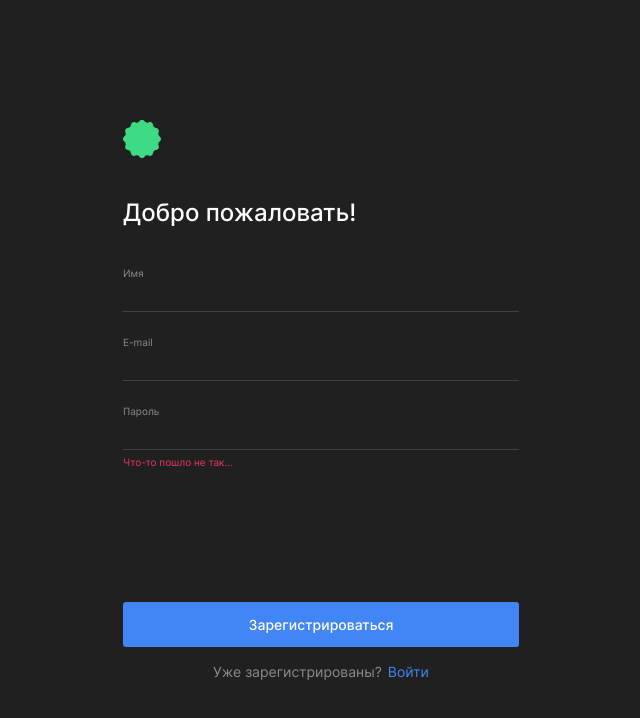
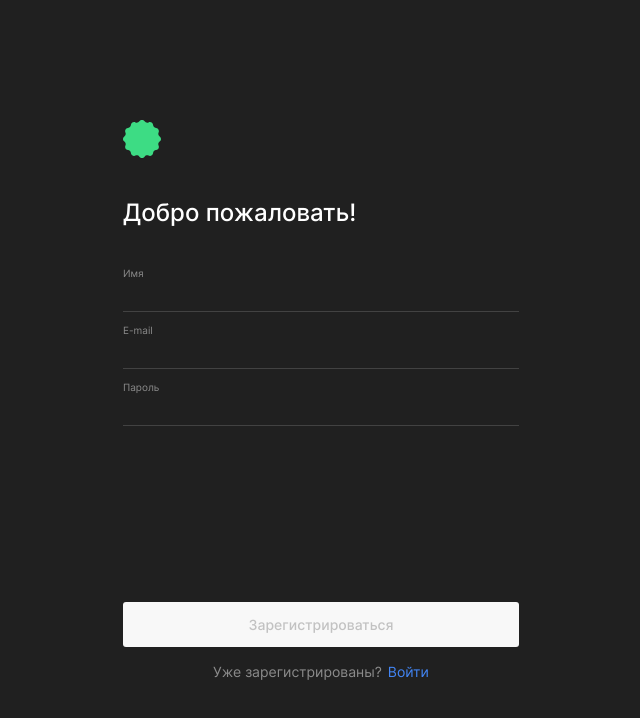
Before and after one commit to SmokenSpanish/movies-explorer-frontend, a React (Create React App) app: page /signup in a window 1280 px wide. Shown: the top 718 px of the page, without its empty margins (319-959 px from the left). Built offline with nearby package versions, Linux system fonts and the light colour scheme.

Commit message:
feat: implement a registration mechanism with form validation

```diff
--- a/src/components/App/App.css
+++ b/src/components/App/App.css
@@ -16,3 +16,20 @@
 .page__header-container {
   background-color: #073042;
 }
+
+.page__preloader {
+  position: fixed;
+  top: 0;
+  left: 0;
+  bottom: 0;
+  right: 0;
+  z-index: 10;
+  display: none;
+  align-items: center;
+  justify-content: center;
+  background-color: rgba(0, 0, 0, 0.7);
+}
+
+.page__preloader_enabled {
+  display: flex;
+}
--- a/src/components/App/App.js
+++ b/src/components/App/App.js
@@ -2,7 +2,6 @@ import React from 'react';
 import './App.css';
 import Header from "../Header/Header";
 import { Route, Switch } from "react-router-dom";
-// import Menu from "../Menu/Menu";
 import Footer from "../Footer/Footer";
 import Main from "../Main/Main";
 import Register from "../Register/Register";
@@ -11,9 +10,42 @@ import PageNotFound from "../PageNotFound/PageNotFound";
 import Movies from "../Movies/Movies";
 import SavedMovies from "../SavedMovies/SavedMovies";
 import Profile from "../Profile/Profile";
+import { CurrentUserContext } from "../../contexts/CurrentUserContext";
+import * as MainApi from "../../utils/MainApi"
+import Preloader from "../Preloader/Preloader";
 
 function App() {
-  const [isMenuOpen, setIsMenuOpen] = React.useState(false);
+  const [ isMenuOpen, setIsMenuOpen ] = React.useState(false);
+  const [ currentUser, setCurrentUser ] = React.useState({});
+  const [ isLoggedIn, setIsLoggedIn ] = React.useState(false);
+  const [ isLoading, setIsLoading ] = React.useState(false);
+  const [ errorMessage, setErrorMessage ] = React.useState('');
+
+  function handleRegister({ email, password, name }) {
+    setIsLoading(true);
+    MainApi.register({ email, password, name })
+      .then((res) => {
+        console.log(res);
+      })
+      .catch((err) => {
+        setErrorMessage(err.message);
+      })
+      .finally(() => {
+        setIsLoading(false);
+      })
+  }
+
+  function handleLogin({ email, password }) {
+    MainApi.login({ email, password })
+      .then((res) => {
+        console.log(res);
+        setIsLoggedIn(true);
+        console.log(isLoggedIn);
+      })
+      .catch((err) => {
+        console.log(err);
+      })
+  }
 
   function handleMenuButtonClick() {
     setIsMenuOpen(true);
@@ -45,6 +77,7 @@ function App() {
   });
 
   return (
+    <CurrentUserContext.Provider value={currentUser}>
     <div className="page">
       <Switch>
         <Route exact path="/">
@@ -76,7 +109,11 @@ function App() {
           />
         </Route>
         <Route path="/signup">
-          <Register/>
+          <Register
+          isLoading={isLoading}
+          onRegister={handleRegister}
+          errorMessage={errorMessage}
+          />
         </Route>
         <Route path="/signin">
           <Login/>
@@ -85,8 +122,11 @@ function App() {
           <PageNotFound/>
         </Route>
       </Switch>
-
+      <div className={`page__preloader ${isLoading && 'page__preloader_enabled'}`}>
+          {/* <Preloader/> */}
+        </div>
     </div>
+    </CurrentUserContext.Provider>
   );
 }
 
--- a/src/components/Register/Register.css
+++ b/src/components/Register/Register.css
@@ -114,6 +114,19 @@
     opacity: 1;
   }
 
+  .register__message {
+    font-size: 11px;
+    font-weight: 400;
+    line-height: 13px;
+    margin: 0 auto 20px;
+    visibility: hidden;
+  }
+
+  .register__message_type_error {
+    visibility: visible;
+    color: #ee3465;
+  }
+
   .register__button {
     display: flex;
     justify-content: center;
@@ -133,6 +146,16 @@
 
   .register__button:hover {
     opacity: 0.8;
+  }
+
+  .register__button_disabled {
+    color: #c2c2c2;
+    background-color: #f8f8f8;
+    cursor: not-allowed;
+  }
+
+  .register__button_disabled:hover {
+    opacity: 1;
   }
 
   .register__question {
--- a/src/components/Register/Register.js
+++ b/src/components/Register/Register.js
@@ -2,36 +2,87 @@ import React from 'react';
 import { Link } from "react-router-dom";
 import './Register.css';
 import logo from '../../images/logo.svg';
+import { useFormWithValidation } from '../../utils/ReactValidation';
 
+export default function Register({ onRegister, isLoading, errorMessage }) {
+  const formWithValidation = useFormWithValidation();
+  const { name, email, password } = formWithValidation.values;
+  const { values, handleChange, errors, isValid, resetForm } = formWithValidation;
 
-export default function Register() {
+  React.useEffect(() => {
+    resetForm();
+  }, [resetForm]);
+
+  function handleSubmit(evt) {
+    evt.preventDefault();
+    onRegister({ name, email, password });
+
+  }
+
   return (
     <div className="register">
       <div className="register__container">
-        <Link className="register__logo-link" exact to="/">
-          <img className="register__logo" src={logo} alt=""/>
+        <Link className="register__logo-link" to="/">
+          <img className="register__logo" src={logo} alt="Лого"/>
         </Link>
         <h1 className="register__title">Добро пожаловать!</h1>
-        <form className="register__form" action="">
+        <form
+          className="register__form"
+          onSubmit={handleSubmit}
+          noValidate
+        >
           <div className="register__input-container">
             <label className="register__label">
               <span className="register__input-title">Имя</span>
-              <input className="register__input" type="text" required/>
-              <span className="register__input-error">Что-то пошло не так...</span>
+              <input
+                className={`register__input ${errors.name && 'register__input_type_error'}`}
+                type="text"
+                name="name"
+                minLength="2"
+                maxLength="30"
+                value={values.name}
+                onChange={handleChange}
+                disabled={isLoading}
+                required
+              />
+              <span className={`register__input-error ${errors.name && 'register__input-error_visible'}`}>{errors.name}</span>
             </label>
             <label className="register__label">
               <span className="register__input-title">E-mail</span>
-              <input className="register__input" type="email" required/>
-              <span className="register__input-error">Что-то пошло не так...</span>
+              <input
+                className={`register__input ${errors.email && 'register__input_type_error'}`}
+                type="email"
+                name="email"
+                value={values.email}
+                onChange={handleChange}
+                disabled={isLoading}
+                required
+              />
+              <span className={`register__input-error ${errors.email && 'register__input-error_visible'}`}>{errors.email}</span>
             </label>
             <label className="register__label">
               <span className="register__input-title">Пароль</span>
-              <input className="register__input register__input_type_error" type="password" required/>
-              <span className="register__input-error register__input-error_visible">Что-то пошло не так...</span>
+              <input
+                className={`register__input ${errors.password && 'register__input_type_error'}`}
+                type="password"
+                name="password"
+                minLength="8"
+                value={values.password}
+                onChange={handleChange}
+                disabled={isLoading}
+                required
+              />
+              <span className={`register__input-error ${errors.password && 'register__input-error_visible'}`}>{errors.password}</span>
             </label>
           </div>
           <div className="register__button-container">
-            <button className="register__button">Зарегистрироваться</button>
+            <p
+              className={`register__message ${errorMessage && 'register__message_type_error'}`}>{errorMessage}</p>
+            <button
+              className={`register__button ${!isValid && 'register__button_disabled'}`}
+              type="submit"
+              disabled={!isValid || isLoading}>Зарегистрироваться
+            </button>
             <p className="register__question">Уже зарегистрированы?
               <Link className="register__link" to="/signin">Войти</Link>
             </p>
```
